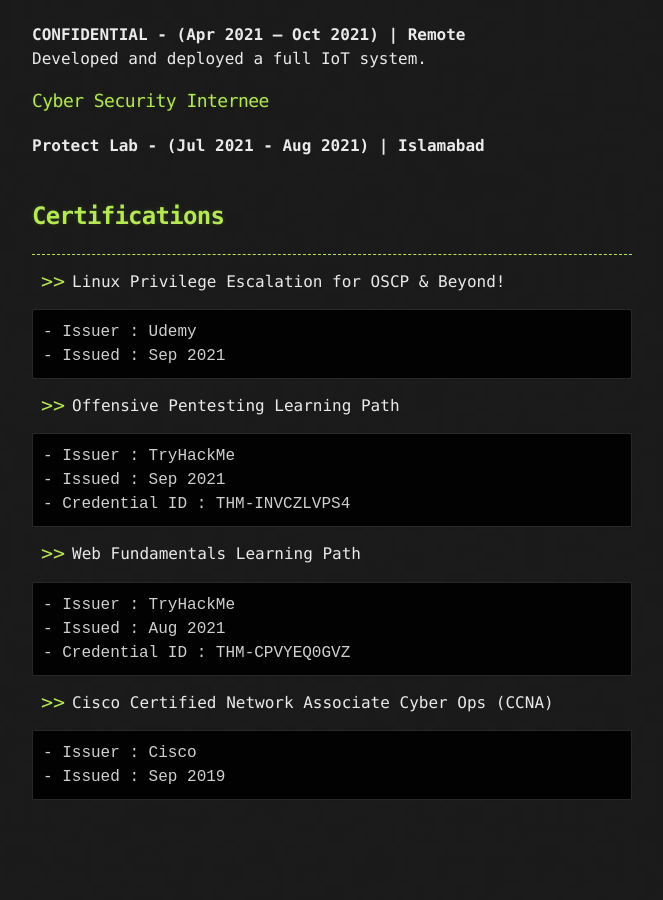
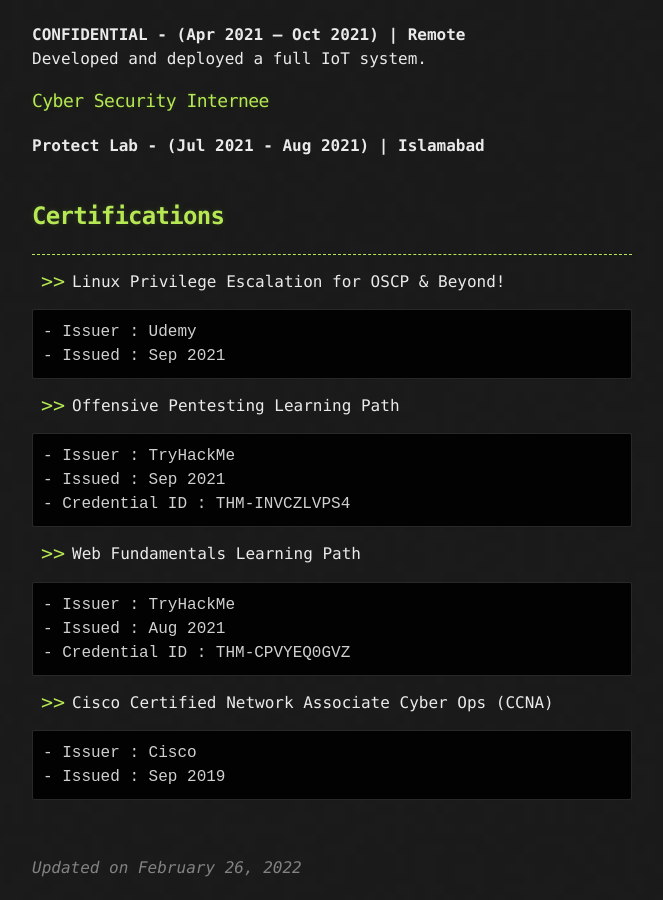
Before and after one commit to duksctf/duksctf.github.io, a Jekyll site: the page built from resume.md, in a window 1280 px wide and 900 px high, scrolled down 4737 px. Shown: the whole window, without its empty margins (308-971 px from the left). Built offline with Jekyll 4.4.1, drawn with Linux system fonts in a browser that asks for light colours; our own code applies the rules of GitHub Pages for plain Markdown files; before the commit the page ends 5597 px from its top, so only the background shows below that.

Commit message:
Added Update Date

````diff
--- a/resume.md
+++ b/resume.md
@@ -217,3 +217,7 @@ Developed and deployed a full IoT system.
 - Issued : Sep 2019
 ```
 <br>
+
+<div class="date">
+Updated on February 26, 2022
+</div>
````
